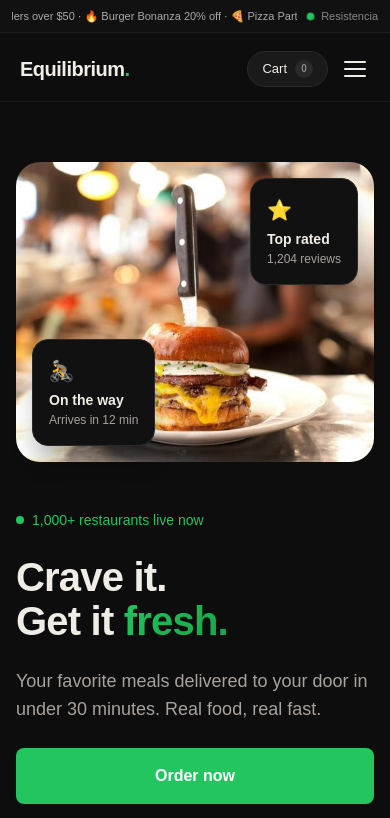
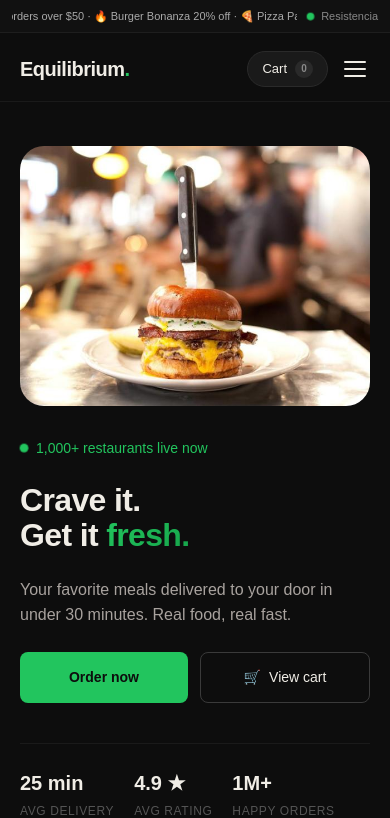
Before and after one commit to thestrokes1/Equilibrium-Food, a React (Vite) app: page / in a window 390 px wide. Shown: the top 818 px of the page. Built offline with nearby package versions, Linux system fonts and the light colour scheme.

Commit message:
mobile polish: hero, drawer, modal responsive fixes

```diff
--- a/src/components/cart/CartDrawer.css
+++ b/src/components/cart/CartDrawer.css
@@ -121,6 +121,7 @@
   display: flex;
   flex-direction: column;
   gap: 12px;
+  overscroll-behavior: contain;
 }
 
 .drawer-items::-webkit-scrollbar       { width: 4px; }
@@ -189,19 +190,22 @@
 }
 
 .qty-btn {
-  width: 26px;
-  height: 26px;
+  width: 28px;
+  height: 28px;
   border-radius: 6px;
   background: #222222;
   border: 1px solid #2a2a2a;
   color: #f0ede6;
-  font-size: 14px;
+  font-size: 16px;
   cursor: pointer;
   display: flex;
   align-items: center;
   justify-content: center;
   transition: background 0.15s, border-color 0.15s;
   line-height: 1;
+  /* Bigger tap target on mobile */
+  min-width: 28px;
+  min-height: 28px;
 }
 
 .qty-btn:hover {
@@ -213,13 +217,14 @@
   font-size: 13px;
   font-weight: 600;
   color: #f0ede6;
-  min-width: 16px;
+  min-width: 18px;
   text-align: center;
 }
 
 /* ── FOOTER ── */
 .drawer-footer {
-  padding: 20px 24px 28px;
+  padding: 20px 24px;
+  padding-bottom: max(24px, env(safe-area-inset-bottom));
   border-top: 1px solid #1e1e1e;
   display: flex;
   flex-direction: column;
@@ -241,7 +246,7 @@
   font-size: 16px;
   font-weight: 700;
   color: #f0ede6;
-  padding-top: 8px;
+  padding-top: 10px;
   border-top: 1px solid #1e1e1e;
   margin-top: 2px;
 }
@@ -259,8 +264,8 @@
   color: #0d0d0d;
   border: none;
   border-radius: 10px;
-  padding: 13px;
-  font-size: 14px;
+  padding: 14px;
+  font-size: 15px;
   font-weight: 600;
   cursor: pointer;
   font-family: 'Outfit', sans-serif;
@@ -281,7 +286,7 @@
   cursor: pointer;
   font-family: 'Outfit', sans-serif;
   text-align: center;
-  padding: 4px;
+  padding: 6px;
   transition: color 0.2s;
 }
 
@@ -289,5 +294,22 @@
 
 /* ── MOBILE ── */
 @media (max-width: 480px) {
-  .cart-drawer { width: 100vw; }
+  .cart-drawer {
+    width: 100vw;
+    border-left: none;
+    border-top: 1px solid #2a2a2a;
+  }
+
+  .drawer-header { padding: 20px 20px 16px; }
+  .drawer-items  { padding: 12px 20px; }
+
+  .drawer-footer {
+    padding: 16px 20px;
+    padding-bottom: max(20px, env(safe-area-inset-bottom));
+  }
+
+  .btn-checkout {
+    padding: 16px;
+    font-size: 16px;
+  }
 }
--- a/src/components/product/ProductModal.css
+++ b/src/components/product/ProductModal.css
@@ -28,23 +28,26 @@
   top: 14px;
   right: 14px;
   z-index: 10;
-  background: rgba(0,0,0,0.5);
+  background: rgba(0, 0, 0, 0.55);
   border: 1px solid #2a2a2a;
   border-radius: 8px;
   color: #f0ede6;
-  width: 32px;
-  height: 32px;
+  width: 34px;
+  height: 34px;
   display: flex;
   align-items: center;
   justify-content: center;
   cursor: pointer;
   font-size: 13px;
   transition: background 0.2s;
+  /* Bigger tap target */
+  min-width: 34px;
+  min-height: 34px;
 }
 
-.modal-close:hover { background: rgba(0,0,0,0.8); }
+.modal-close:hover { background: rgba(0, 0, 0, 0.85); }
 
-/* Image */
+/* ── IMAGE ── */
 .modal-img-wrap {
   position: relative;
   width: 100%;
@@ -69,13 +72,14 @@
   font-family: 'Outfit', sans-serif;
 }
 
-/* Body */
+/* ── BODY ── */
 .modal-body {
   padding: 20px 24px 24px;
   overflow-y: auto;
   display: flex;
   flex-direction: column;
   gap: 16px;
+  overscroll-behavior: contain;
 }
 
 .modal-top {
@@ -134,13 +138,14 @@
   font-family: 'Outfit', sans-serif;
 }
 
-/* Footer */
+/* ── FOOTER ── */
 .modal-footer {
   display: flex;
   align-items: center;
   gap: 12px;
-  padding-top: 4px;
+  padding-top: 8px;
   border-top: 1px solid #1e1e1e;
+  flex-wrap: wrap;
 }
 
 .modal-qty {
@@ -150,7 +155,7 @@
   background: #1a1a1a;
   border: 1px solid #2a2a2a;
   border-radius: 10px;
-  padding: 8px 14px;
+  padding: 10px 14px;
   flex-shrink: 0;
 }
 
@@ -158,10 +163,10 @@
   background: none;
   border: none;
   color: #f0ede6;
-  font-size: 18px;
+  font-size: 20px;
   cursor: pointer;
-  width: 20px;
-  height: 20px;
+  width: 24px;
+  height: 24px;
   display: flex;
   align-items: center;
   justify-content: center;
@@ -182,6 +187,7 @@
 
 .modal-add-btn {
   flex: 1;
+  min-width: 160px;
   background: #22c55e;
   color: #0d0d0d;
   border: none;
@@ -195,12 +201,40 @@
   white-space: nowrap;
 }
 
-.modal-add-btn:hover { background: #16a34a; transform: translateY(-1px); }
-.modal-add-btn.added { background: #166534; }
+.modal-add-btn:hover  { background: #16a34a; transform: translateY(-1px); }
+.modal-add-btn.added  { background: #166534; }
 
-/* Mobile */
+/* ── MOBILE — bottom sheet ── */
 @media (max-width: 500px) {
-  .modal-panel { border-radius: 16px 16px 0 0; align-self: flex-end; max-height: 85dvh; }
-  .modal-backdrop { align-items: flex-end; padding: 0; }
+  .modal-backdrop {
+    align-items: flex-end;
+    padding: 0;
+  }
+
+  .modal-panel {
+    border-radius: 20px 20px 0 0;
+    align-self: flex-end;
+    max-height: 88dvh;
+    border-bottom: none;
+  }
+
   .modal-img-wrap { height: 200px; }
+
+  .modal-body { padding: 16px 20px 20px; }
+
+  .modal-footer {
+    flex-direction: column;
+    align-items: stretch;
+  }
+
+  .modal-qty {
+    justify-content: center;
+    width: 100%;
+  }
+
+  .modal-add-btn {
+    width: 100%;
+    padding: 15px;
+    font-size: 15px;
+  }
 }
--- a/src/components/sections/Hero.css
+++ b/src/components/sections/Hero.css
@@ -28,6 +28,12 @@
   height: 0.5rem;
   background: #22c55e;
   border-radius: 50%;
+  animation: pulse 2s infinite;
+}
+
+@keyframes pulse {
+  0%, 100% { opacity: 1; }
+  50%       { opacity: 0.3; }
 }
 
 .hero-heading {
@@ -37,6 +43,7 @@
   line-height: 1.1;
   letter-spacing: -0.02em;
   margin: 0;
+  color: #f0ede6;
 }
 
 .hero-accent {
@@ -51,8 +58,10 @@
   line-height: 1.6;
   color: #a8a29e;
   max-width: 28rem;
+  margin: 0;
 }
 
+/* ── ACTIONS ── */
 .hero-actions {
   display: flex;
   gap: 1rem;
@@ -61,14 +70,16 @@
 
 .btn-hero-primary {
   background: #22c55e;
-  color: white;
+  color: #0d0d0d;
   border: none;
-  padding: 1rem 2rem;
+  padding: 0.875rem 2rem;
   font-size: 1rem;
   font-weight: 600;
   border-radius: 0.5rem;
   cursor: pointer;
-  transition: all 0.2s;
+  font-family: 'Outfit', sans-serif;
+  transition: background 0.2s, transform 0.15s;
+  white-space: nowrap;
 }
 
 .btn-hero-primary:hover {
@@ -84,10 +95,12 @@
   font-size: 0.875rem;
   border-radius: 0.5rem;
   cursor: pointer;
+  font-family: 'Outfit', sans-serif;
   display: flex;
   align-items: center;
   gap: 0.5rem;
-  transition: all 0.2s;
+  transition: border-color 0.2s, color 0.2s;
+  white-space: nowrap;
 }
 
 .btn-hero-ghost:hover {
@@ -95,11 +108,16 @@
   color: #22c55e;
 }
 
+.play-icon { font-size: 0.875rem; }
+
+/* ── STATS ── */
 .hero-stats {
   display: flex;
   gap: 2rem;
-  margin-top: 2rem;
+  margin-top: 1rem;
   flex-wrap: wrap;
+  padding-top: 1.5rem;
+  border-top: 1px solid #1a1a1a;
 }
 
 .hero-stat {
@@ -117,11 +135,12 @@
 
 .stat-label {
   font-size: 0.75rem;
-  color: #a8a29e;
+  color: #555555;
   text-transform: uppercase;
   letter-spacing: 0.05em;
 }
 
+/* ── RIGHT ── */
 .hero-right {
   position: relative;
   height: 500px;
@@ -129,8 +148,7 @@
 
 .hero-img-wrap {
   position: absolute;
-  top: 0;
-  right: 0;
+  inset: 0;
   width: 100%;
   height: 100%;
 }
@@ -142,57 +160,87 @@
   border-radius: 1.5rem;
 }
 
+/* Float cards */
 .float-card {
   position: absolute;
-  background: #111;
+  background: rgba(17, 17, 17, 0.92);
   border: 1px solid #2a2a2a;
   border-radius: 1rem;
-  padding: 1rem;
-  box-shadow: 0 20px 25px -5px rgba(0, 0, 0, 0.3);
+  padding: 0.875rem 1rem;
+  display: flex;
+  align-items: center;
+  gap: 10px;
+  backdrop-filter: blur(8px);
+  min-width: 160px;
 }
 
-.float-card-bl {
-  bottom: 1rem;
-  left: 1rem;
-}
-
-.float-card-tr {
-  top: 1rem;
-  right: 1rem;
-}
+.float-card-bl { bottom: 1.5rem; left: 1rem;  }
+.float-card-tr { top: 1.5rem;   right: 1rem; }
 
 .float-icon {
   font-size: 1.25rem;
-  margin-bottom: 0.25rem;
+  flex-shrink: 0;
 }
 
 .float-title {
   font-weight: 600;
-  font-size: 0.875rem;
+  font-size: 0.8rem;
+  color: #f0ede6;
 }
 
 .float-sub {
-  font-size: 0.75rem;
-  color: #a8a29e;
+  font-size: 0.7rem;
+  color: #888888;
+  margin-top: 2px;
+}
+
+/* ── RESPONSIVE ── */
+@media (max-width: 900px) {
+  .hero { gap: 2.5rem; }
+  .hero-right { height: 380px; }
 }
 
 @media (max-width: 768px) {
   .hero {
     grid-template-columns: 1fr;
-    gap: 3rem;
-    padding: 4rem 1rem;
+    gap: 2rem;
+    padding: 3rem 1.25rem 4rem;
   }
 
   .hero-right {
-    height: 300px;
+    height: 260px;
     order: -1;
   }
 
+  /* Hide float cards on mobile — too cluttered */
+  .float-card { display: none; }
+
+  .hero-heading { font-size: clamp(2rem, 8vw, 2.8rem); }
+
+  .hero-sub { font-size: 1rem; }
+
   .hero-actions {
-    flex-direction: column;
+    flex-direction: row;
+    gap: 0.75rem;
+  }
+
+  .btn-hero-primary,
+  .btn-hero-ghost {
+    flex: 1;
+    justify-content: center;
+    padding: 0.875rem 1rem;
+    font-size: 0.875rem;
   }
 
   .hero-stats {
-    gap: 1rem;
+    gap: 1.25rem;
   }
+
+  .stat-num { font-size: 1.25rem; }
 }
+
+@media (max-width: 380px) {
+  .hero-actions { flex-direction: column; }
+  .btn-hero-primary,
+  .btn-hero-ghost { width: 100%; }
+}
```
